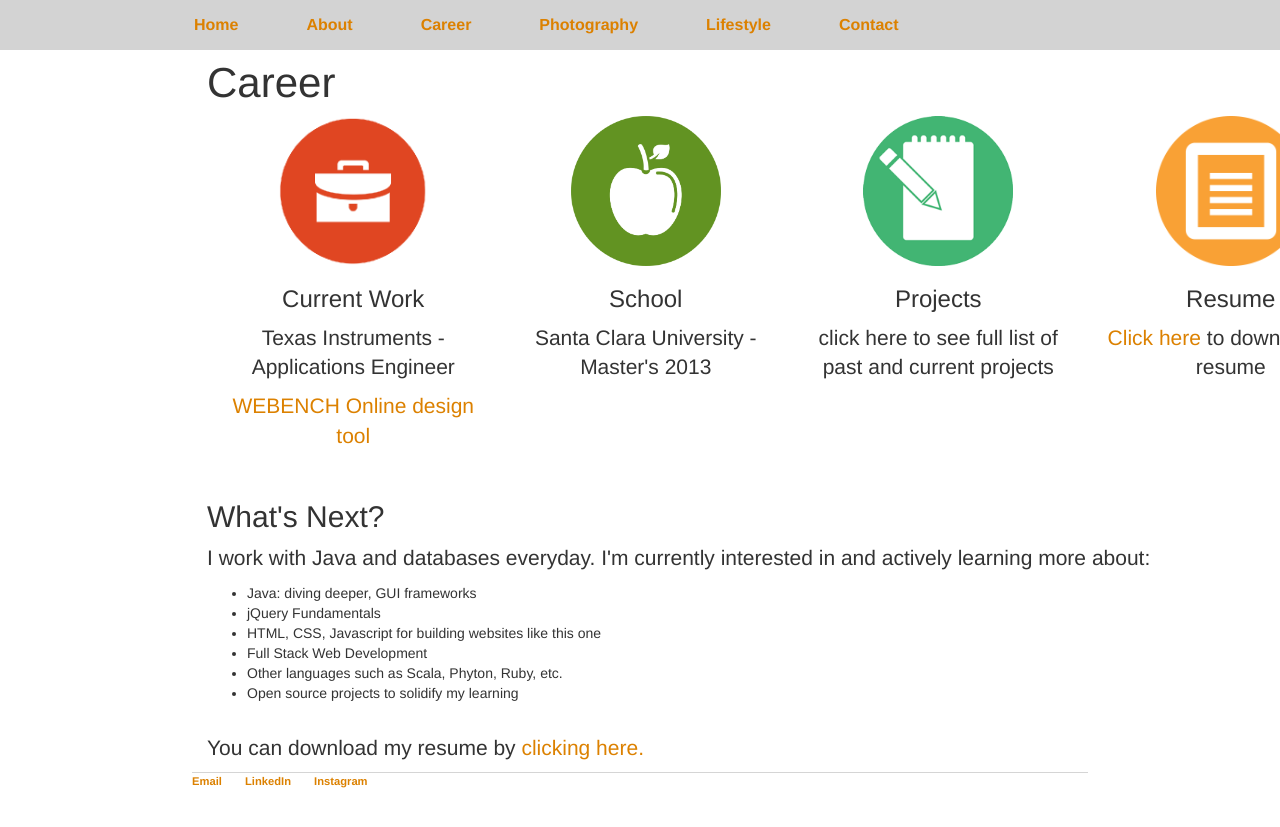
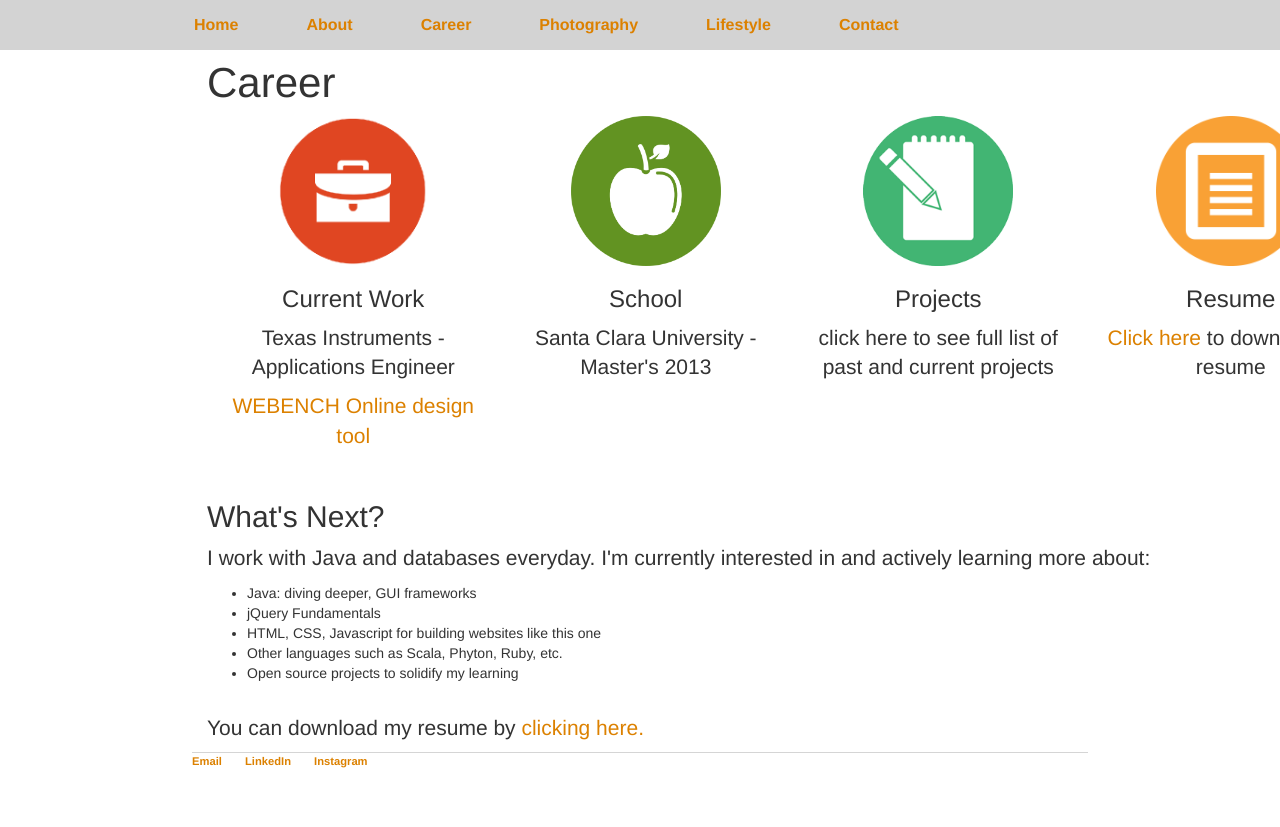
Before and after one commit to itsonlyjaz/itsonlyjaz.github.io, a Jekyll site: the page built from career/index.html, in a window 1280 px wide. Shown: the top 827 px of the page. Built offline with Jekyll 4.4.1, drawn with Linux system fonts in a browser that asks for light colours.

Commit message:
Update index.html

```diff
--- a/career/index.html
+++ b/career/index.html
@@ -58,7 +58,6 @@ title: jaz-marie
              <li>Java: diving deeper, GUI frameworks</li>
              <li>jQuery Fundamentals</li>
              <li>HTML, CSS, Javascript for building websites like this one</li>
-             <li>Full Stack Web Development</li>
              <li>Other languages such as Scala, Phyton, Ruby, etc.</li>
              <li>Open source projects to solidify my learning</li>
           </ul>
```
